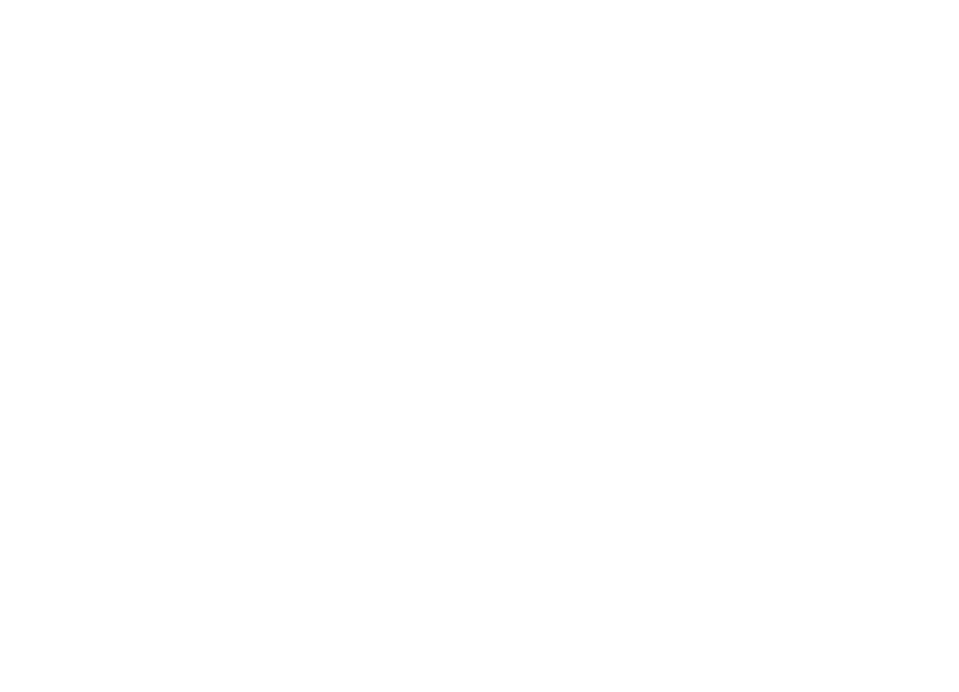
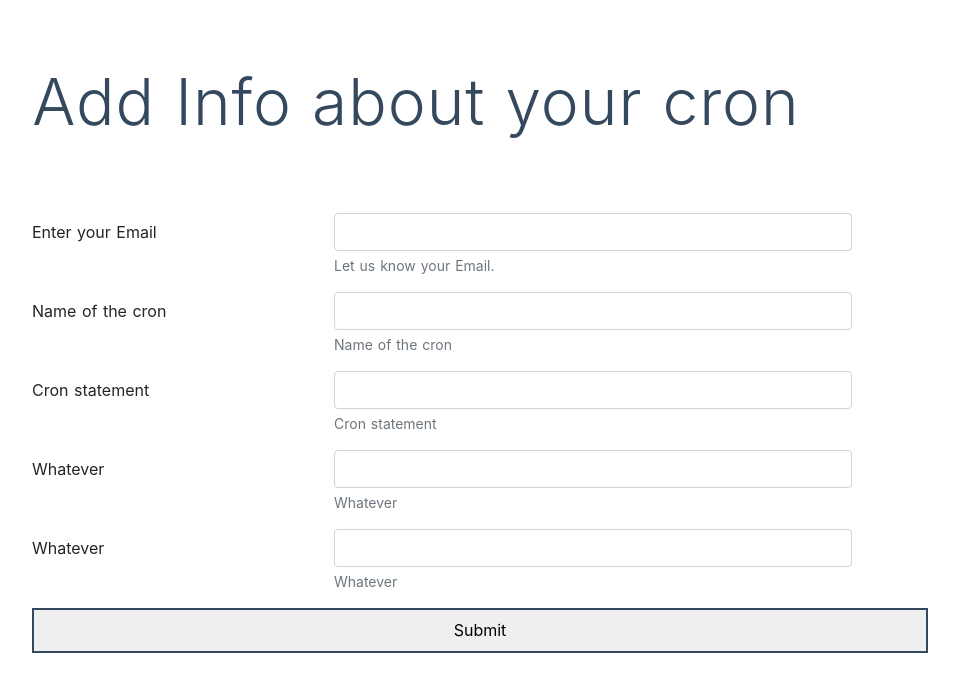
Before and after one commit to pwnsoni/cron-checker, a Nuxt app: page /addcron in a window 1280 px wide. Before the commit this address had no page. Shown: the top 692 px of the page, without its empty margins (224-1183 px from the left). Built offline with nearby package versions, Linux system fonts and the light colour scheme.

Commit message:
added the form page

```diff
--- /dev/null
+++ b/pages/addcron.vue
@@ -0,0 +1,162 @@
+<template>
+  <div>
+    <h1 class="title">
+        Add Info about your cron
+    </h1>
+    <b-form @submit="onSubmit" @reset="onReset" v-if="show">
+        <div id="form">
+            <b-form-group
+                id="fieldset-horizontal"
+                label-cols-sm="4"
+                label-cols-lg="4"
+                content-cols-sm
+                content-cols-lg="7"
+                description="Let us know your Email."
+                label="Enter your Email"
+                label-for="input-horizontal"
+                >
+                <b-form-input id="input-horizontal" v-model="form.email"></b-form-input>
+            </b-form-group>
+            <b-form-group
+                id="fieldset-horizontal"
+                label-cols-sm="4"
+                label-cols-lg="4"
+                content-cols-sm
+                content-cols-lg="7"
+                description="Name of the cron"
+                label="Name of the cron"
+                label-for="input-horizontal"
+                >
+                <b-form-input id="input-horizontal"></b-form-input>
+            </b-form-group>
+
+            <b-form-group
+                id="fieldset-horizontal"
+                label-cols-sm="4"
+                label-cols-lg="4"
+                content-cols-sm
+                content-cols-lg="7"
+                description="Cron statement"
+                label="Cron statement"
+                label-for="input-horizontal"
+                >
+                <b-form-input id="input-horizontal" v-model="cronStatement"></b-form-input>
+            </b-form-group>
+
+            <b-form-group
+                id="fieldset-horizontal"
+                label-cols-sm="4"
+                label-cols-lg="4"
+                content-cols-sm
+                content-cols-lg="7"
+                description="Whatever"
+                label="Whatever"
+                label-for="input-horizontal"
+                >
+                <b-form-input id="input-horizontal"></b-form-input>
+            </b-form-group>
+
+            <b-form-group
+                id="fieldset-horizontal"
+                label-cols-sm="10"
+                label-cols-lg="4"
+                content-cols-sm
+                content-cols-lg="7"
+                description="Whatever"
+                label="Whatever"
+                label-for="input-horizontal"
+                >
+                <b-form-input id="input-horizontal"></b-form-input>
+            </b-form-group>
+
+            <div>
+                <button id="mine" type="submit"> Submit </button>
+            </div>
+
+        </div>
+    </b-form>
+
+  </div>
+</template>
+
+<script>
+  export default {
+    data() {
+      return {
+        form: {
+          email: '',
+          name: '',
+          cronStatement: '',
+          food: null,
+          checked: []
+        },
+        foods: [{ text: 'Select One', value: null }, 'Carrots', 'Beans', 'Tomatoes', 'Corn'],
+        show: true
+      }
+    },
+    methods: {
+      onSubmit(event) {
+        event.preventDefault()
+        alert(JSON.stringify(this.form))
+      },
+      onReset(event) {
+        event.preventDefault()
+        // Reset our form values
+        this.form.email = ''
+        this.form.name = ''
+        this.form.food = null
+        this.form.checked = []
+        // Trick to reset/clear native browser form validation state
+        this.show = false
+        this.$nextTick(() => {
+          this.show = true
+        })
+      }
+    }
+  }
+</script>
+
+<style>
+
+#form{
+    margin-left: 10%;
+    margin-right: 10%;
+    margin-bottom: 10%;
+    padding-left: 10%;
+}
+#mine{
+    width: 100%;
+    height: 45px;
+    margin: auto;
+    transition-duration: 0.4s;
+    border: 2px solid #35495e;
+    /* padding-left: 10%;
+    padding-right: 10%; */
+}
+#mine:hover {
+  background-color: #35495e; /* Green */
+  color: white;
+  box-shadow: 0 12px 16px 0 rgba(0,0,0,0.24), 0 17px 50px 0 rgba(0,0,0,0.19);
+}
+
+.title {
+  font-family:
+    'Quicksand',
+    'Source Sans Pro',
+    -apple-system,
+    BlinkMacSystemFont,
+    'Segoe UI',
+    Roboto,
+    'Helvetica Neue',
+    Arial,
+    sans-serif;
+  display: block;
+  font-weight: 300;
+  font-size: 5vw;
+  color: #35495e;
+  letter-spacing: 1px;
+  text-align: center;
+  padding: 5%;
+}
+
+</style>
--- a/pages/index.vue
+++ b/pages/index.vue
@@ -6,16 +6,15 @@
         cron-checker
       </h1>
       <div class="links">
-        <a
-          href="https://nuxtjs.org/"
-          target="_blank"
+        <nuxt-link
           rel="noopener noreferrer"
           class="button--green"
+          to="/addcron"
         >
-          Documentation
-        </a>
+          Addcron
+        </nuxt-link>
         <a
-          href="https://github.com/nuxt/nuxt.js"
+          href="https://github.com/pwnsoni/cron-checker"
           target="_blank"
           rel="noopener noreferrer"
           class="button--grey"
```
